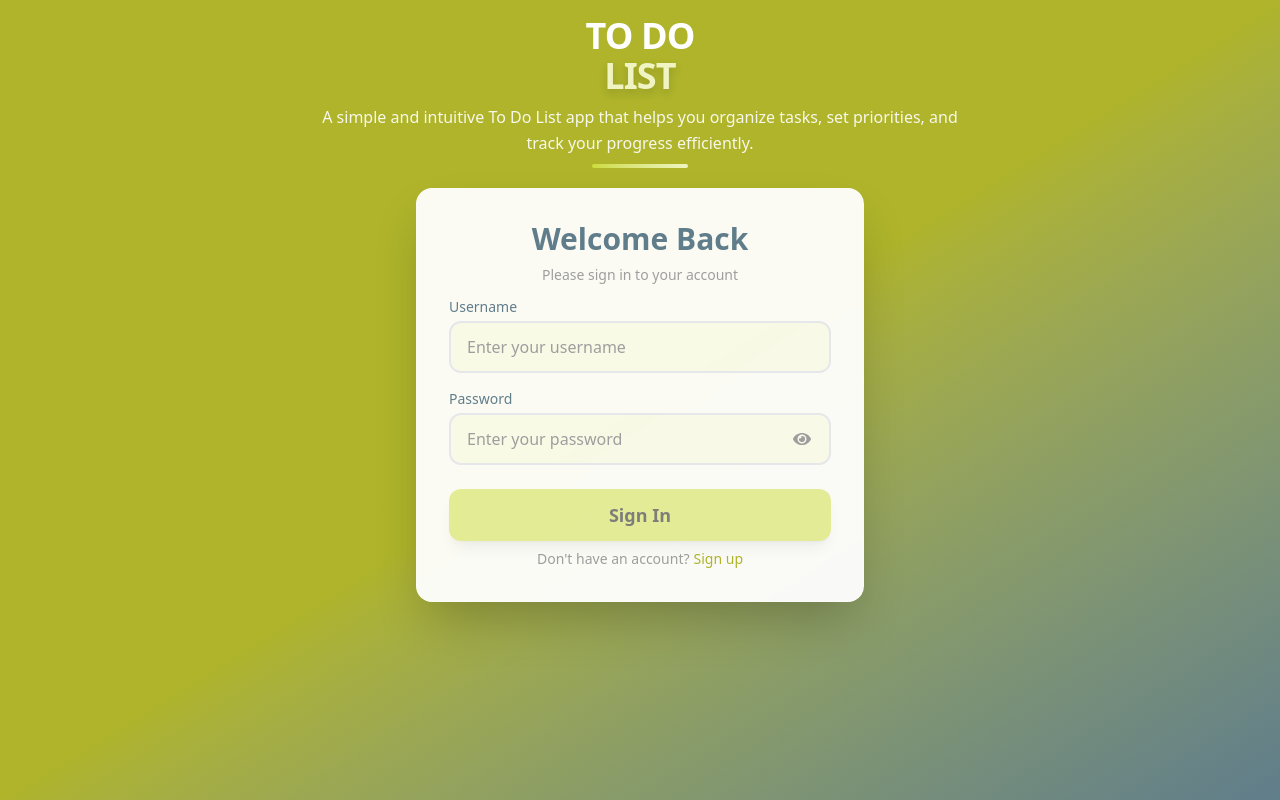
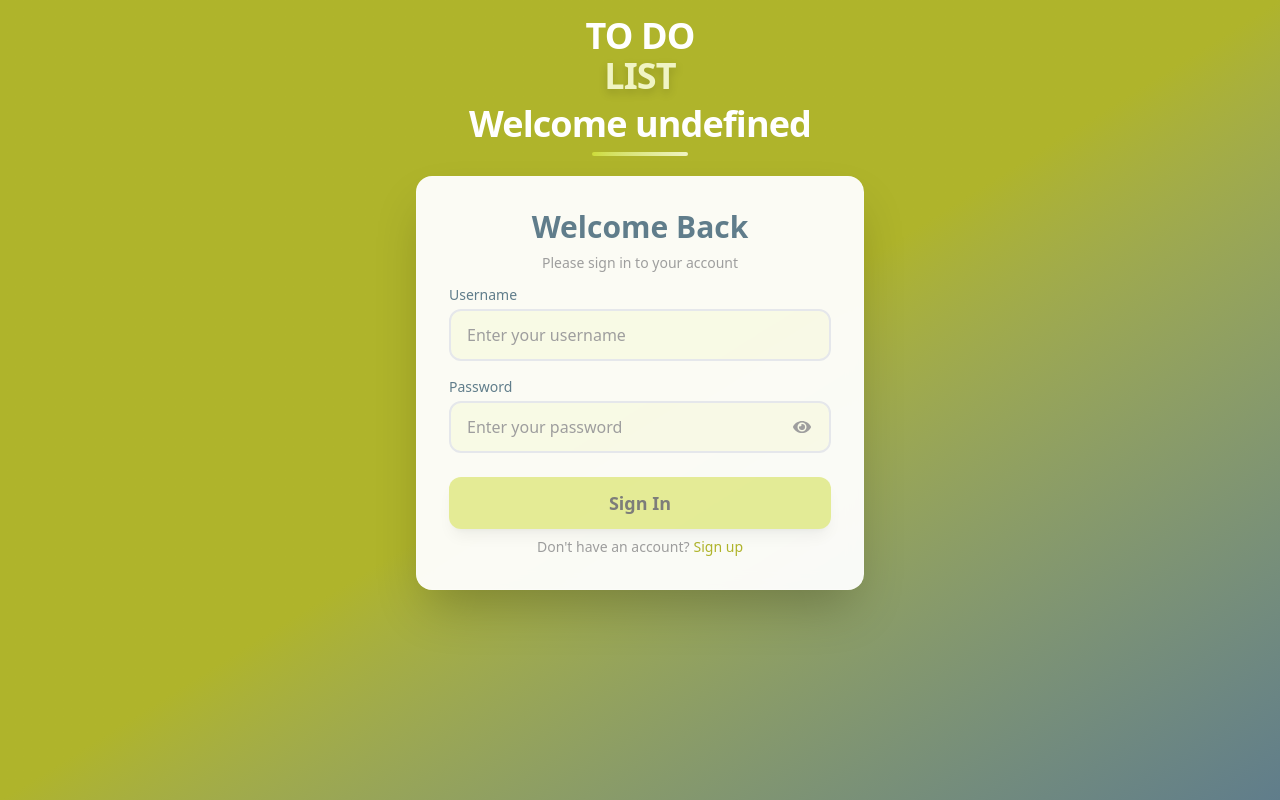
Before and after one commit to LendyAbel/to-do-list, a React (Vite) app in the folder frontend/: page /login in a window 1280 px wide. Built offline with nearby package versions, Linux system fonts and the light colour scheme; sample sign-in values are in the browser's storage.

Commit message:
[improve] Changin context to user and not isLogin

```diff
--- a/frontend/src/Layout/HeroLayout.jsx
+++ b/frontend/src/Layout/HeroLayout.jsx
@@ -1,10 +1,14 @@
-import { useState } from 'react'
-import { IsLoginContext } from '../useContext/IsLoginContext'
-
+import { useEffect, useState } from 'react'
+import { UserContext } from '../useContext/userContext'
 
 const HeroLayout = ({ children }) => {
-  const [isLogin, setIsLoging] = useState(false)
-  const user = JSON.parse(localStorage.getItem('loggedBlogsappUser'))
+  const [user, setUser] = useState(null)
+
+  useEffect(() => {
+    const userLogged = JSON.parse(localStorage.getItem('loggedBlogsappUser'))
+    console.log(userLogged)
+    setUser(userLogged)
+  }, [])
 
   return (
     <div className="min-h-screen bg-gradient-to-br from-[#AFB42B] via-[#AFB42B] to-[#607D8B]">
@@ -17,7 +21,7 @@ const HeroLayout = ({ children }) => {
               <span className="block">TO DO</span>
               <span className="block text-[#F0F4C3] drop-shadow-lg">LIST</span>
             </h1>
-            {!isLogin ? (
+            {!user ? (
               <p className="sm:text-md mx-auto max-w-2xl text-base leading-relaxed font-medium text-white/90">
                 A simple and intuitive To Do List app that helps you organize
                 tasks, set priorities, and track your progress efficiently.
@@ -34,9 +38,9 @@ const HeroLayout = ({ children }) => {
 
       {/* Content Section */}
       <div>
-        <IsLoginContext.Provider value={setIsLoging}>
+        <UserContext.Provider value={{user, setUser}}>
           {children}
-        </IsLoginContext.Provider>
+        </UserContext.Provider>
       </div>
     </div>
   )
--- a/frontend/src/components/Login/LoginForm.jsx
+++ b/frontend/src/components/Login/LoginForm.jsx
@@ -2,7 +2,7 @@ import { useNavigate } from 'react-router'
 import { login } from '../../services/login'
 import { useContext, useState } from 'react'
 import { FaEye, FaEyeSlash } from 'react-icons/fa'
-import { IsLoginContext } from '../../useContext/IsLoginContext'
+import { UserContext } from '../../useContext/UserContext'
 
 const LoginForm = ({ setRegister }) => {
   const [userInputData, setUserInputData] = useState({
@@ -11,7 +11,7 @@ const LoginForm = ({ setRegister }) => {
   })
   const [showPassword, setShowPassword] = useState(false)
   const navigate = useNavigate()
-  const setIsLogin = useContext(IsLoginContext)
+  const { setUser } = useContext(UserContext)
 
   const handleSubmit = async (e) => {
     e.preventDefault()
@@ -22,7 +22,7 @@ const LoginForm = ({ setRegister }) => {
     const loginUser = await login(credentials)
     window.localStorage.setItem('loggedBlogsappUser', JSON.stringify(loginUser))
     navigate('/toDoList')
-    setIsLogin(true)
+    setUser(loginUser)
     console.log('Submit')
   }
 
--- a/frontend/src/components/ToDoList/OptionMenu.jsx
+++ b/frontend/src/components/ToDoList/OptionMenu.jsx
@@ -1,14 +1,14 @@
 import { useEffect, useRef, useState, useContext } from 'react'
 import { useNavigate } from 'react-router'
 import { motion, AnimatePresence } from 'framer-motion'
-import { IsLoginContext } from '../../useContext/IsLoginContext'
+import { UserContext } from '../../useContext/userContext'
 import { HiOutlineMenu, HiX, HiOutlineLogout } from 'react-icons/hi'
 
 const OptionMenu = () => {
   const [menuOpen, setMenuOpen] = useState(false)
   const menuRef = useRef(null)
   const navigate = useNavigate()
-  const setIsLogin = useContext(IsLoginContext)
+  const { setUser } = useContext(UserContext)
 
   const menuVariants = {
     initial: { opacity: 0, scale: 0.95, y: -10 },
@@ -34,7 +34,7 @@ const OptionMenu = () => {
     window.localStorage.removeItem('loggedBlogsappUser')
     navigate('/login')
     setMenuOpen(false)
-    setIsLogin(false)
+    setUser(null)
   }
   return (
     <div className="absolute right-5" ref={menuRef}>
--- a/frontend/src/useContext/IsLoginContext.jsx
+++ /dev/null
@@ -1,3 +0,0 @@
-import { createContext } from "react";
-
-export const IsLoginContext = createContext(false)
--- /dev/null
+++ b/frontend/src/useContext/UserContext.jsx
@@ -0,0 +1,3 @@
+import { createContext } from "react";
+
+export const UserContext = createContext(false)
```
